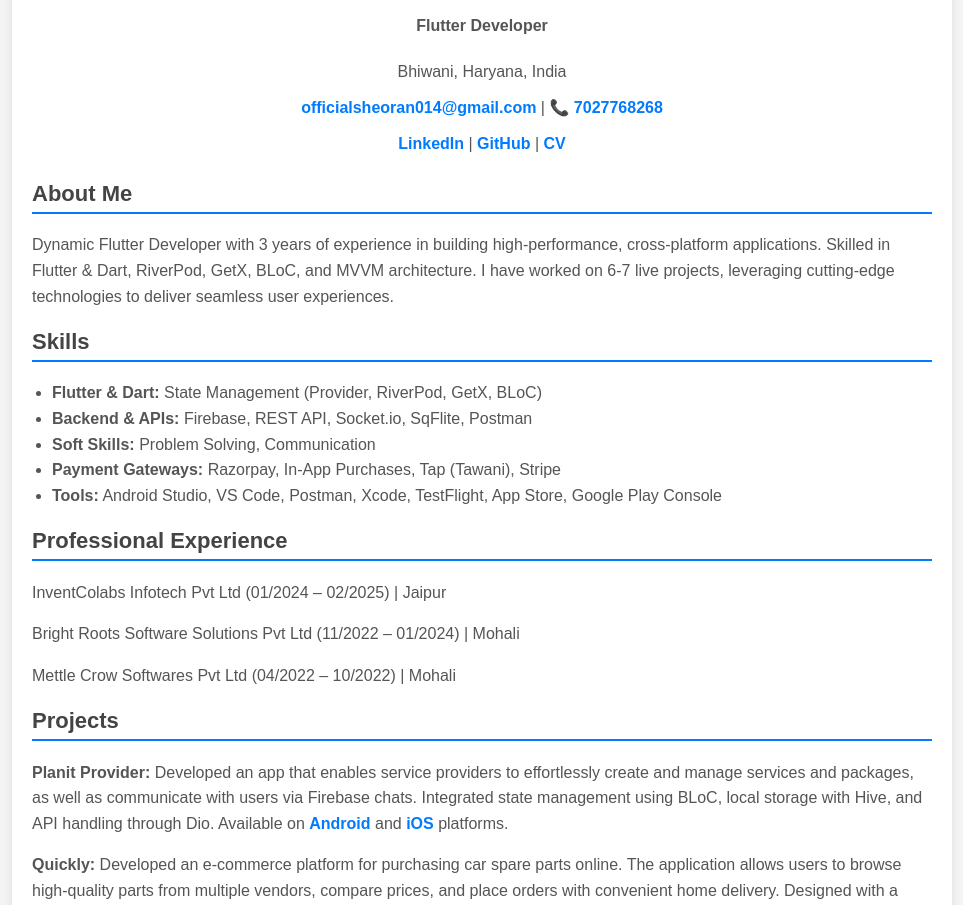
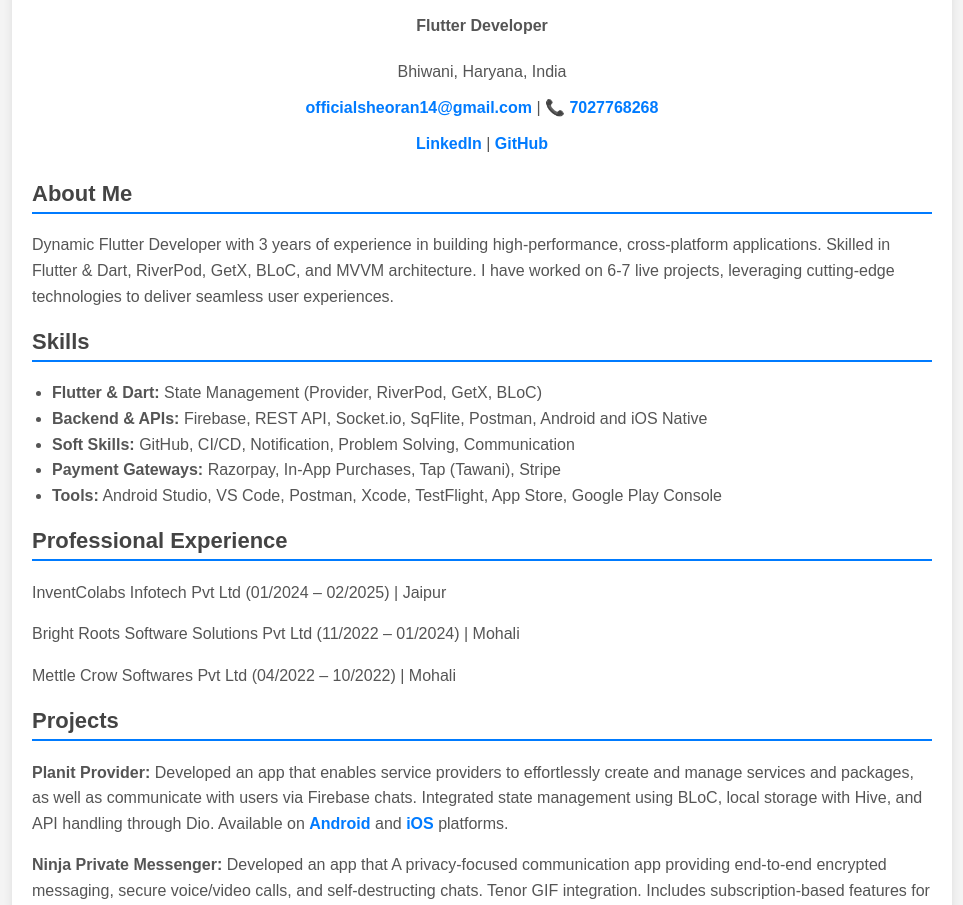
Before and after one commit to nareshsheoran/portfolio, a plain HTML site: page index.html in a window 1280 px wide. Shown: the part 94-999 px from the top of the page, without its empty margins (158-1121 px from the left). Drawn offline with Linux system fonts and the light colour scheme.

Commit message:
project add

```diff
--- a/index.html
+++ b/index.html
@@ -99,8 +99,8 @@
         <p class="contact-info"><strong>Flutter Developer</strong></p>
         <div class="contact-info">
             <p>Bhiwani, Haryana, India</p>
-            <p><a href="mailto:officialsheoran014@gmail.com">officialsheoran014@gmail.com</a> | <a href="tel:+917027768268">📞 7027768268</a></p>
-            <p><a href="https://www.linkedin.com/in/naresh-sheoran-201832291">LinkedIn</a> | <a href="https://github.com/nareshsheoran">GitHub</a> | <a href="https://flowcv.com/resume/1pr7lt1aqpu1">CV</a></p>
+            <p><a href="mailto:officialsheoran14@gmail.com">officialsheoran14@gmail.com</a> | <a href="tel:+917027768268">📞 7027768268</a></p>
+            <p><a href="https://www.linkedin.com/in/naresh-sheoran-201832291">LinkedIn</a> | <a href="https://github.com/nareshsheoran">GitHub</a></p>
         </div>
 
         <div class="section">
@@ -112,8 +112,8 @@
             <h2>Skills</h2>
             <ul>
                 <li><strong>Flutter & Dart:</strong> State Management (Provider, RiverPod, GetX, BLoC)</li>
-                <li><strong>Backend & APIs:</strong> Firebase, REST API, Socket.io, SqFlite, Postman</li>
-                <li><strong>Soft Skills:</strong> Problem Solving, Communication</li>
+                <li><strong>Backend & APIs:</strong> Firebase, REST API, Socket.io, SqFlite, Postman, Android and iOS Native</li>
+                <li><strong>Soft Skills:</strong> GitHub, CI/CD, Notification, Problem Solving, Communication</li>
                 <li><strong>Payment Gateways:</strong> Razorpay, In-App Purchases, Tap (Tawani), Stripe</li>
                 <li><strong>Tools:</strong> Android Studio, VS Code, Postman, Xcode, TestFlight, App Store, Google Play Console</li>
 
@@ -131,9 +131,10 @@
         <div class="section">
             <h2>Projects</h2>
            <p><strong>Planit Provider:</strong> Developed an app that enables service providers to effortlessly create and manage services and packages, as well as communicate with users via Firebase chats. Integrated state management using BLoC, local storage with Hive, and API handling through Dio. Available on <a href="https://play.google.com/store/apps/details?id=com.planit.provider">Android</a> and <a href="https://apps.apple.com/in/app/planit-provider/id6737835896">iOS</a> platforms.</p>
-            <p><strong>Quickly:</strong> Developed an e-commerce platform for purchasing car spare parts online. The application allows users to browse high-quality parts from multiple vendors, compare prices, and place orders with convenient home delivery. Designed with a focus on user-friendly functionality, it caters to both maintenance and repair needs while ensuring a seamless shopping experience. Available on <a href="https://play.google.com/store/apps/details?id=com.quickly.sales">Android</a> and <a href="https://apps.apple.com/in/app/quickly-app/id6648780616">iOS</a> platforms.</p>
-            <p><strong>Buy & Bee:</strong> Developed a Flutter-based marketplace app for three user types: User, Dealer, and Seller. The app allows users to buy, sell, and trade items like cars and parts. Added a bidding system where buyers offer custom amounts, finalized upon seller acceptance. Users can also switch to Seller accounts to list and sell their products. Available on <a href="https://play.google.com/store/apps/details?id=com.invent.autoparts.buynbee">Android</a> and <a href="https://apps.apple.com/us/app/buy-bee/id6741564647">iOS</a> platforms.</p>
-            <p><strong>Pocket Chef:</strong> Developed a Pocket Chef is an AI-powered personal kitchen assistant app. It allows users to manage their virtual pantry by capturing images or recording voice inputs of ingredients. Based on the current pantry inventory, the app suggests personalized recipes using AI. Once a recipe is prepared, the used ingredients are automatically deducted from the pantry stock, ensuring an always up-to-date pantry list. Available on <a href="https://apps.apple.com/in/app/pocketchef-app/id6744241364">iOS</a> platform.</p>
+           <p><strong>Ninja Private Messenger:</strong> Developed an app that  A privacy-focused communication app providing end-to-end encrypted messaging, secure voice/video calls, and self-destructing chats. Tenor GIF integration. Includes subscription-based features for premium users. Available on <a href="https://play.google.com/store/apps/details?id=com.ninja.privatemessenger">Android</a> and <a href="https://apps.apple.com/in/app/ninja-private-messenger/id6446875889">iOS</a> platforms.</p>
+           <p><strong>Quickly:</strong> Developed an e-commerce platform for purchasing car spare parts online. The application allows users to browse high-quality parts from multiple vendors, compare prices, and place orders with convenient home delivery. Designed with a focus on user-friendly functionality, it caters to both maintenance and repair needs while ensuring a seamless shopping experience. Available on <a href="https://play.google.com/store/apps/details?id=com.quickly.sales">Android</a> and <a href="https://apps.apple.com/in/app/quickly-app/id6648780616">iOS</a> platforms.</p>
+           <p><strong>Buy & Bee:</strong> Developed a Flutter-based marketplace app for three user types: User, Dealer, and Seller. The app allows users to buy, sell, and trade items like cars and parts. Added a bidding system where buyers offer custom amounts, finalized upon seller acceptance. Users can also switch to Seller accounts to list and sell their products. Available on <a href="https://play.google.com/store/apps/details?id=com.invent.autoparts.buynbee">Android</a> and <a href="https://apps.apple.com/us/app/buy-bee/id6741564647">iOS</a> platforms.</p>
+           <p><strong>Pocket Chef:</strong> Developed a Pocket Chef is an AI-powered personal kitchen assistant app. It allows users to manage their virtual pantry by capturing images or recording voice inputs of ingredients. Based on the current pantry inventory, the app suggests personalized recipes using AI. Once a recipe is prepared, the used ingredients are automatically deducted from the pantry stock, ensuring an always up-to-date pantry list. Available on <a href="https://apps.apple.com/in/app/pocketchef-app/id6744241364">iOS</a> platform.</p>
        </div>
     </div>
 </body>
```
